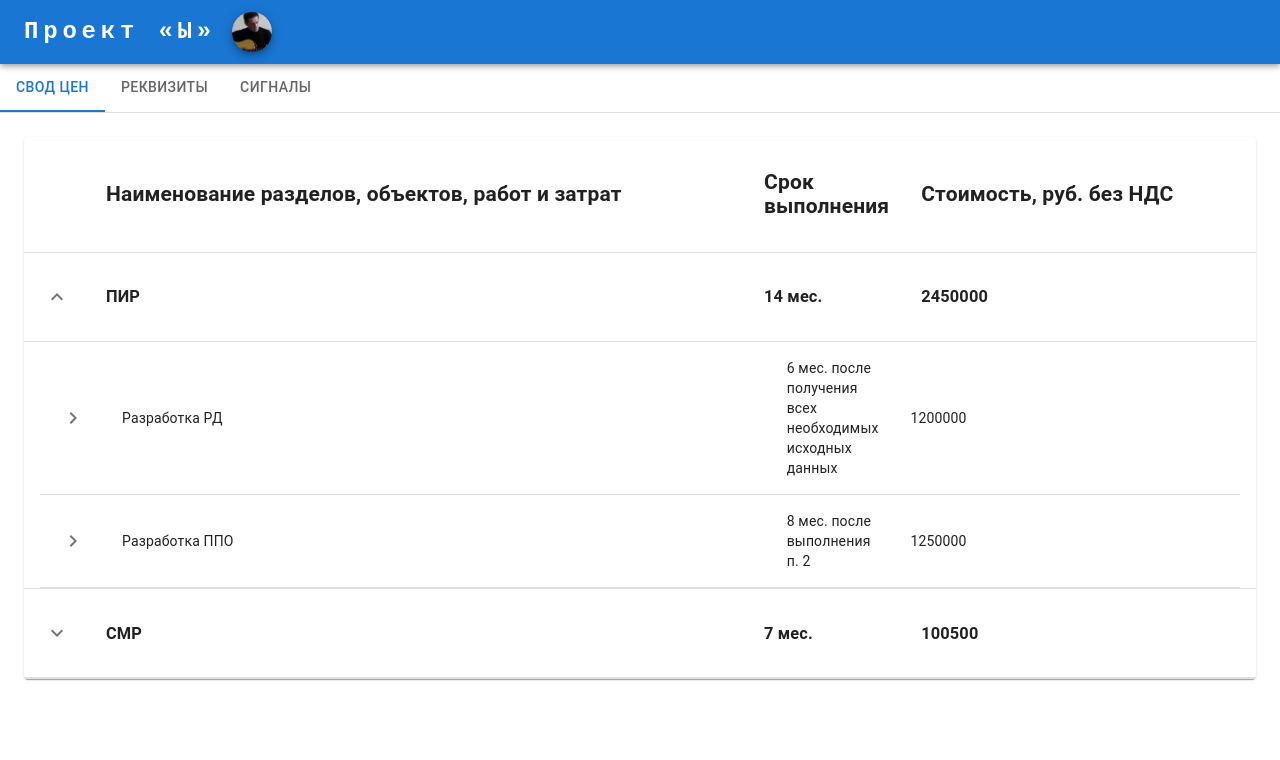
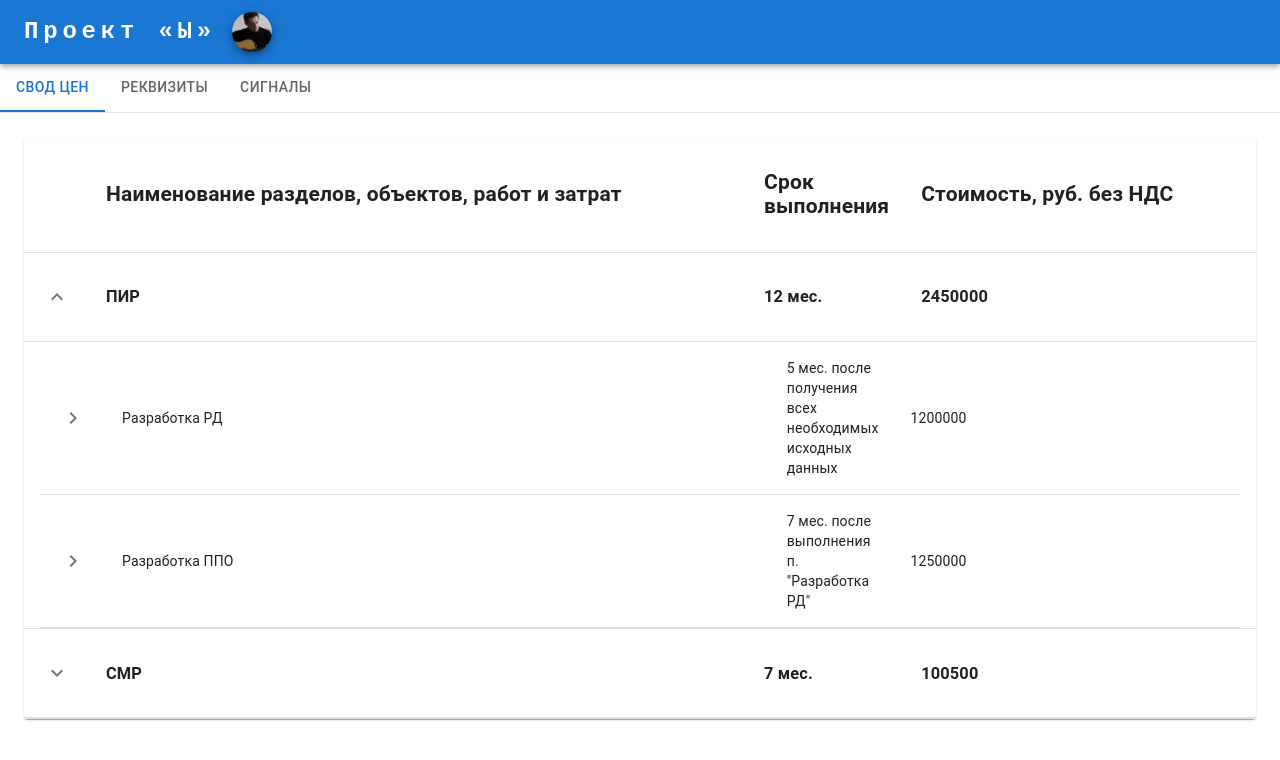
Before and after one commit to adesoft75/react-offer, a React (Create React App) app: page / in a window 1280 px wide. Both pictures are taken after a click on the button 57 px from the left and 296 px from the top of the page. Shown: the top 760 px of the page. Built offline with nearby package versions, Linux system fonts and the light colour scheme.

Commit message:
ver.0.29

```diff
--- a/src/Chapter00.js
+++ b/src/Chapter00.js
@@ -43,7 +43,12 @@ function Row(props) {
                   </TableCell>
                   <TableCell sx={{width: "58%"}} component="th" scope="row">{row.name}</TableCell>
                   <TableCell sx={{width: "10%"}} align="left">{row.duration + " " + row.durationUnit + " " +
-                    (Number.isInteger(Number (row.durationDepend)) ? "после выполнения п. " + row.durationDepend : row.durationDepend)}</TableCell>
+                    (Number.isInteger(Number (row.durationDepend)) ? "после выполнения п. " + '"' +
+
+                    props.rows.find(function (r) {return r.num === row.durationDepend}).name
+                    //row.durationDepend
+
+                    + '"' : row.durationDepend)}</TableCell>
                   <TableCell sx={{width: "30%"}} align="left">{row.value}</TableCell>
                 </TableRow>
               ))}
--- a/src/templates.json
+++ b/src/templates.json
@@ -51,7 +51,7 @@
       "num": "2", "parent": "1",
       "name": "Разработка РД",
       "value": "1200000",
-      "duration": "6",
+      "duration": "5",
       "durationUnit": "мес.",
       "durationDepend": "после получения всех необходимых исходных данных"
     },
@@ -59,7 +59,7 @@
       "num": "3", "parent": "1",
       "name": "Разработка ППО",
       "value": "1250000",
-      "duration": "8",
+      "duration": "7",
       "durationUnit": "мес.",
       "durationDepend": "2"
     },
```
